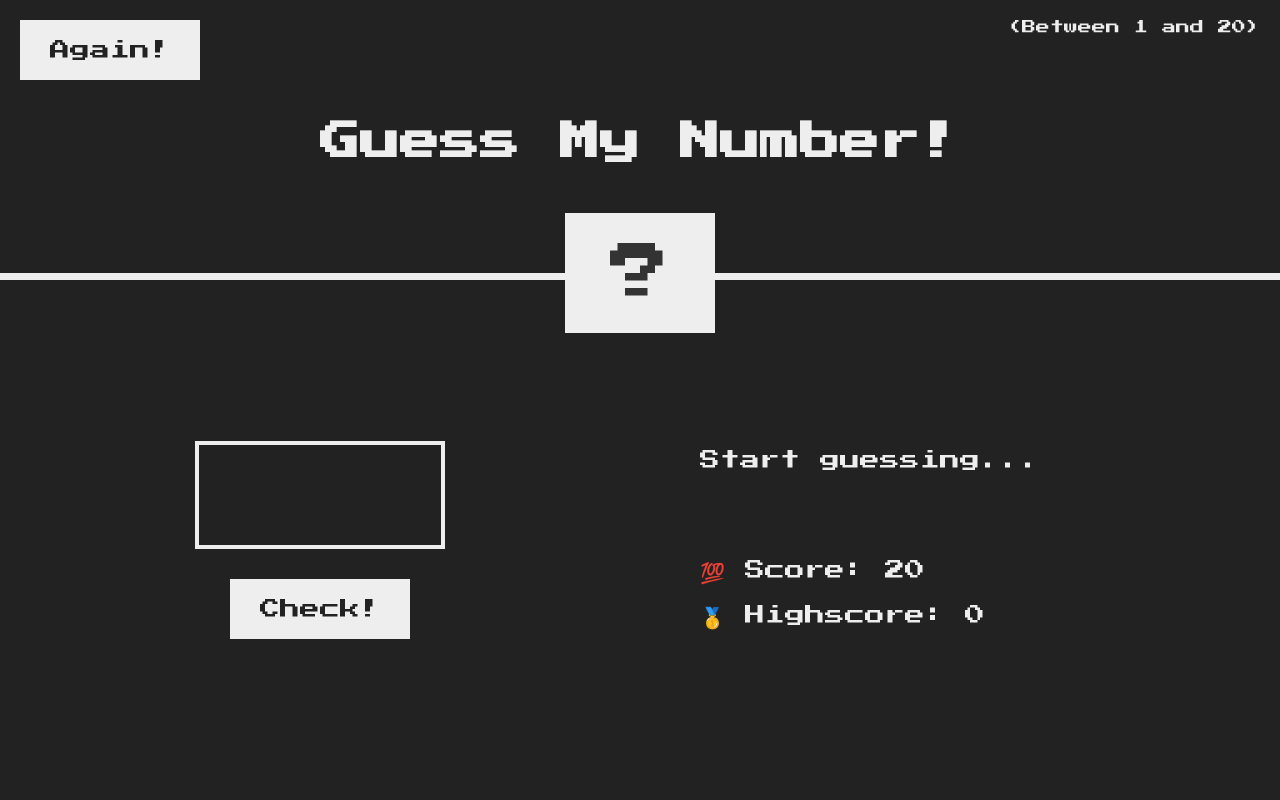
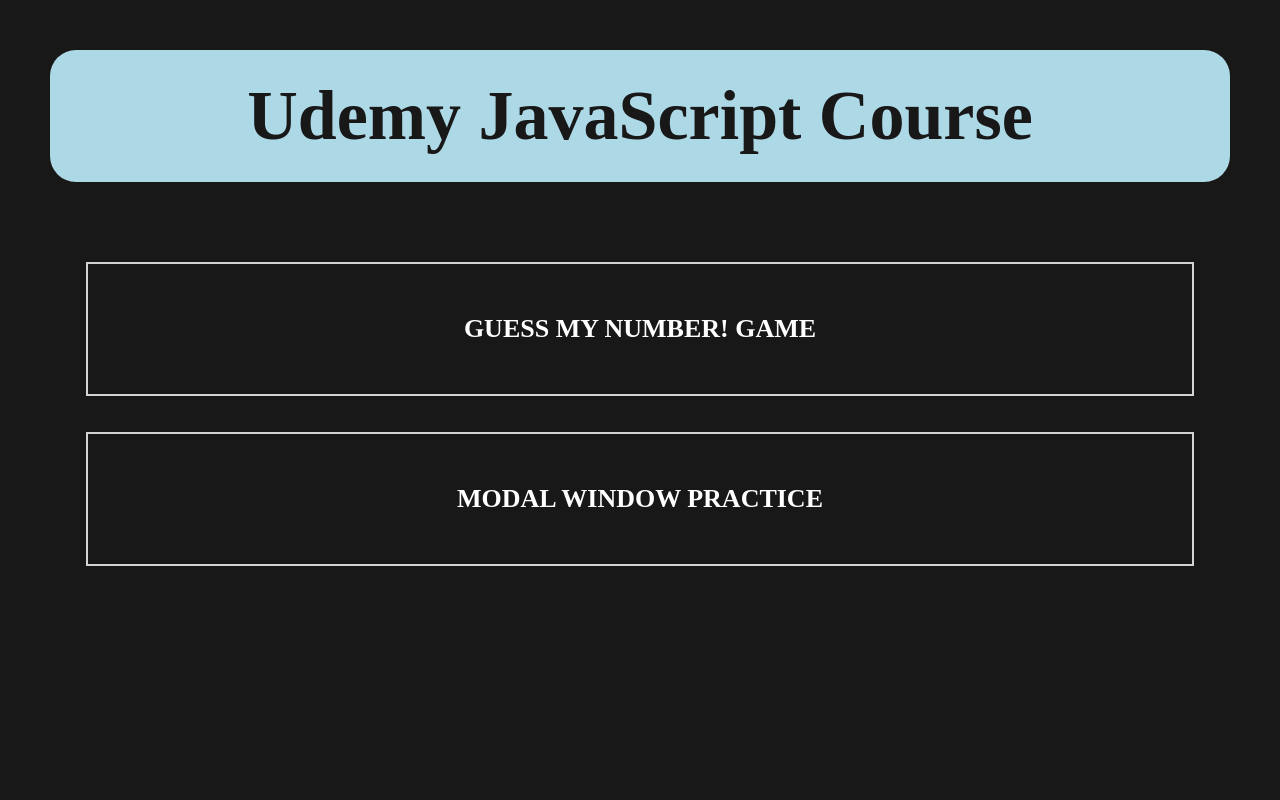
Before and after one commit to wjjhhj0914/udemy-jonas-javascript-course, a plain HTML site: page index.html in a window 1280 px wide. Drawn offline with Linux system fonts and the light colour scheme.

Commit message:
init: 수업에 필요한 파일 생성 및 파일 경로 변경
- modal.html / modal.js / modal.js 파일 생성
- guess-my-number 관련 파일들 guess-my-number 파일로 이동
- 루트 index.html 간단 마크업 및 스타일링 작성

```diff
--- /dev/null
+++ b/guess-my-number/guess-my-number.css
@@ -0,0 +1,119 @@
+@import url('https://fonts.googleapis.com/css?family=Press+Start+2P&display=swap');
+
+* {
+  margin: 0;
+  padding: 0;
+  box-sizing: inherit;
+}
+
+html {
+  font-size: 62.5%;
+  box-sizing: border-box;
+}
+
+body {
+  font-family: 'Press Start 2P', sans-serif;
+  color: #eee;
+  background-color: #222;
+  /* background-color: #60b347; */
+}
+
+/* LAYOUT */
+header {
+  position: relative;
+  height: 35vh;
+  border-bottom: 7px solid #eee;
+}
+
+main {
+  height: 65vh;
+  color: #eee;
+  display: flex;
+  align-items: center;
+  justify-content: space-around;
+}
+
+.left {
+  width: 52rem;
+  display: flex;
+  flex-direction: column;
+  align-items: center;
+}
+
+.right {
+  width: 52rem;
+  font-size: 2rem;
+}
+
+/* ELEMENTS STYLE */
+h1 {
+  font-size: 4rem;
+  text-align: center;
+  position: absolute;
+  width: 100%;
+  top: 52%;
+  left: 50%;
+  transform: translate(-50%, -50%);
+}
+
+.number {
+  background: #eee;
+  color: #333;
+  font-size: 6rem;
+  width: 15rem;
+  padding: 3rem 0rem;
+  text-align: center;
+  position: absolute;
+  bottom: 0;
+  left: 50%;
+  transform: translate(-50%, 50%);
+}
+
+.between {
+  font-size: 1.4rem;
+  position: absolute;
+  top: 2rem;
+  right: 2rem;
+}
+
+.again {
+  position: absolute;
+  top: 2rem;
+  left: 2rem;
+}
+
+.guess {
+  background: none;
+  border: 4px solid #eee;
+  font-family: inherit;
+  color: inherit;
+  font-size: 5rem;
+  padding: 2.5rem;
+  width: 25rem;
+  text-align: center;
+  display: block;
+  margin-bottom: 3rem;
+}
+
+.btn {
+  border: none;
+  background-color: #eee;
+  color: #222;
+  font-size: 2rem;
+  font-family: inherit;
+  padding: 2rem 3rem;
+  cursor: pointer;
+}
+
+.btn:hover {
+  background-color: #ccc;
+}
+
+.message {
+  margin-bottom: 8rem;
+  height: 3rem;
+}
+
+.label-score {
+  margin-bottom: 2rem;
+}
--- a/index.html
+++ b/index.html
@@ -1,32 +1,20 @@
 <!DOCTYPE html>
-<html lang="en">
+<html lang="ko-KR">
   <head>
     <meta charset="UTF-8" />
     <meta name="viewport" content="width=device-width, initial-scale=1.0" />
-    <meta http-equiv="X-UA-Compatible" content="ie=edge" />
-    <link rel="stylesheet" href="style.css" />
-    <title>Guess My Number!</title>
+    <link rel="stylesheet" href="./style.css" />
+    <title>JavaScript Course</title>
   </head>
   <body>
-    <header>
-      <h1>Guess My Number!</h1>
-      <p class="between">(Between 1 and 20)</p>
-      <button class="btn again">Again!</button>
-      <div class="number">?</div>
-    </header>
-    <main>
-      <section class="left">
-        <input type="number" class="guess" />
-        <button class="btn check">Check!</button>
-      </section>
-      <section class="right">
-        <p class="message">Start guessing...</p>
-        <p class="label-score">💯 Score: <span class="score">20</span></p>
-        <p class="label-highscore">
-          🥇 Highscore: <span class="highscore">0</span>
-        </p>
-      </section>
-    </main>
-    <script src="script.js"></script>
+    <h1>Udemy JavaScript Course</h1>
+    <ul>
+      <li>
+        <a href="./guess-my-number/guess-my-number.html"
+          >GUESS MY NUMBER! GAME</a
+        >
+      </li>
+      <li><a href="./modal/modal.html">MODAL WINDOW PRACTICE</a></li>
+    </ul>
   </body>
 </html>
--- a/style.css
+++ b/style.css
@@ -1,119 +1,43 @@
-@import url('https://fonts.googleapis.com/css?family=Press+Start+2P&display=swap');
-
 * {
   margin: 0;
   padding: 0;
-  box-sizing: inherit;
-}
-
-html {
-  font-size: 62.5%;
   box-sizing: border-box;
 }
 
 body {
-  font-family: 'Press Start 2P', sans-serif;
-  color: #eee;
-  background-color: #222;
-  /* background-color: #60b347; */
+  background-color: #181818;
+  color: #fff;
+  margin: 50px;
 }
 
-/* LAYOUT */
-header {
-  position: relative;
-  height: 35vh;
-  border-bottom: 7px solid #eee;
+h1 {
+  text-align: center;
+  font-size: 70px;
+  background-color: lightblue;
+  color: #181818;
+  border-radius: 26px;
+  padding: 26px;
+  margin-block-end: 80px;
 }
 
-main {
-  height: 65vh;
-  color: #eee;
-  display: flex;
-  align-items: center;
-  justify-content: space-around;
+li {
+  list-style: none;
+  padding: 50px;
+  margin: 36px;
+  border: 2px solid lightgray;
+
+  &:hover {
+    background-color: lightblue;
+    color: #181818;
+    transition: 0.3s;
+  }
 }
 
-.left {
-  width: 52rem;
-  display: flex;
-  flex-direction: column;
-  align-items: center;
+a {
+  text-decoration: none;
+  color: inherit;
+  display: block;
+  font-size: 26px;
+  font-weight: 700;
+  text-align: center;
 }
-
-.right {
-  width: 52rem;
-  font-size: 2rem;
-}
-
-/* ELEMENTS STYLE */
-h1 {
-  font-size: 4rem;
-  text-align: center;
-  position: absolute;
-  width: 100%;
-  top: 52%;
-  left: 50%;
-  transform: translate(-50%, -50%);
-}
-
-.number {
-  background: #eee;
-  color: #333;
-  font-size: 6rem;
-  width: 15rem;
-  padding: 3rem 0rem;
-  text-align: center;
-  position: absolute;
-  bottom: 0;
-  left: 50%;
-  transform: translate(-50%, 50%);
-}
-
-.between {
-  font-size: 1.4rem;
-  position: absolute;
-  top: 2rem;
-  right: 2rem;
-}
-
-.again {
-  position: absolute;
-  top: 2rem;
-  left: 2rem;
-}
-
-.guess {
-  background: none;
-  border: 4px solid #eee;
-  font-family: inherit;
-  color: inherit;
-  font-size: 5rem;
-  padding: 2.5rem;
-  width: 25rem;
-  text-align: center;
-  display: block;
-  margin-bottom: 3rem;
-}
-
-.btn {
-  border: none;
-  background-color: #eee;
-  color: #222;
-  font-size: 2rem;
-  font-family: inherit;
-  padding: 2rem 3rem;
-  cursor: pointer;
-}
-
-.btn:hover {
-  background-color: #ccc;
-}
-
-.message {
-  margin-bottom: 8rem;
-  height: 3rem;
-}
-
-.label-score {
-  margin-bottom: 2rem;
-}
```
Also changed, not shown: guess-my-number/guess-my-number.html (added, +32 -0 lines), guess-my-number/guess-my-number.js (renamed from script.js), modal/modal.css (added), modal/modal.html (added), modal/modal.js (added).
